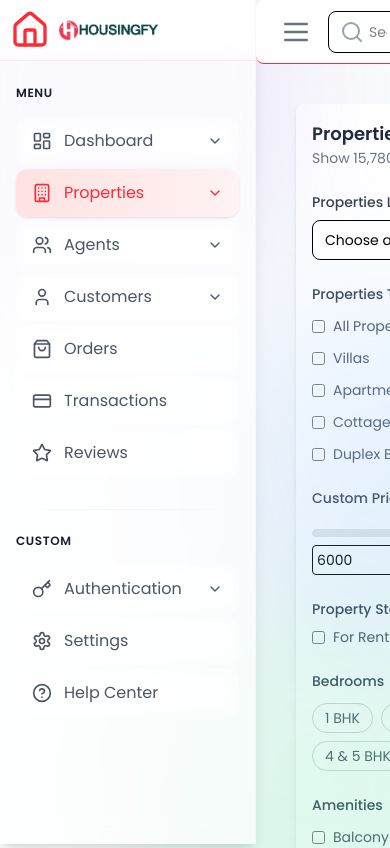
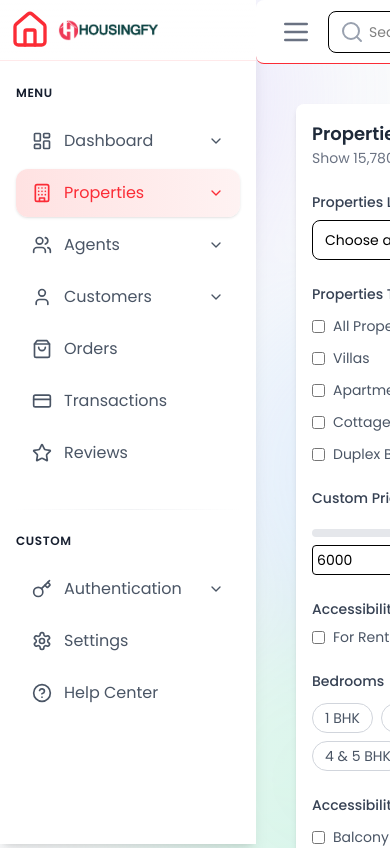
Before and after one commit to iamjameskhadka/housingfy, a React (Vite) app: page /admin/properties in a window 390 px wide. Shown: the top 848 px of the page. Built offline with nearby package versions, Linux system fonts and the light colour scheme.

Commit message:
again comit

```diff
--- a/src/components/Sidebar/AdminSidebar.jsx
+++ b/src/components/Sidebar/AdminSidebar.jsx
@@ -143,9 +143,9 @@ const AdminSidebar = ({ isOpen, toggleSidebar }) => {
       </div>
 
       {/* Main Sidebar Container */}
-      <div className={`admin-sidebar relative z-20 h-screen transition-all duration-300
-        backdrop-blur-md bg-white/70 shadow-lg border-r border-gray-100/50
-        ${isOpen ? 'w-64' : 'w-16'} flex flex-col`}
+      <aside
+        className={`admin-sidebar bg-white shadow-lg h-screen transition-all duration-300 ease-in-out z-10 ${isOpen ? 'w-64' : 'w-20'
+          }`}
       >
         {/* Logo Section */}
         <div className="flex-shrink-0 sticky top-0 z-30 bg-gradient-to-b from-white/90 via-white/80 to-transparent backdrop-blur-md">
@@ -405,7 +405,7 @@ const AdminSidebar = ({ isOpen, toggleSidebar }) => {
             </div>
           </div>
         </div>
-      </div>
+      </aside>
     </div>
   );
 };
--- a/src/layouts/AdminLayout.jsx
+++ b/src/layouts/AdminLayout.jsx
@@ -32,7 +32,7 @@ const AdminLayout = ({ children }) => {
 
           {/* Main Content */}
           <main className={`flex-1 overflow-x-hidden overflow-y-auto ${isAdminRoute ? 'p-4' : ''
-            }`}>
+            }`} style={{ isolation: 'isolate' }}>
             {children}
           </main>
 
--- a/src/pages/Admin/Properties/AllProperties.jsx
+++ b/src/pages/Admin/Properties/AllProperties.jsx
@@ -151,9 +151,9 @@ const AllProperties = () => {
   };
 
   return (
-    <div className="p-6 flex flex-col md:flex-row gap-6">
+    <div className="p-6 flex gap-6">
       {/* Left Sidebar Filters */}
-      <div className="w-full md:w-72 flex-shrink-0 bg-white rounded-lg shadow-md p-4 h-fit filter-section">
+      <div className="w-72 flex-shrink-0 bg-white rounded-lg shadow-md p-4 h-fit filter-section">
         <div className="space-y-6">
           {/* Properties Header */}
           <div>
@@ -165,7 +165,7 @@ const AllProperties = () => {
           <div className="space-y-2 relative">
             <label className="block text-sm font-medium text-gray-700">Properties Location</label>
             <div className="relative">
-              <select className="w-full p-2 border rounded-lg focus:ring-2 focus:ring-red-500 text-sm bg-white">
+              <select className="w-full p-2 border rounded-lg focus:ring-2 focus:ring-red-500 text-sm bg-white" style={{ zIndex: 9999, position: 'relative' }}>
                 <option value="">Choose a city</option>
                 <option value="Taplejung">Taplejung</option>
                 <option value="Ithari">Ithari</option>
@@ -219,7 +219,7 @@ const AllProperties = () => {
 
           {/* Accessibility Features */}
           <div className="space-y-2">
-            <label className="block text-sm font-medium text-gray-700">Property Status</label>
+            <label className="block text-sm font-medium text-gray-700">Accessibility Features</label>
             <div className="flex gap-4">
               <label className="flex items-center space-x-2">
                 <input type="checkbox" className="rounded border-gray-300 text-red-500 focus:ring-red-500 animated-checkbox" />
@@ -250,7 +250,7 @@ const AllProperties = () => {
 
           {/* Amenities Filter */}
           <div className="space-y-3">
-            <label className="block text-sm font-medium text-gray-700">Amenities</label>
+            <label className="block text-sm font-medium text-gray-700">Accessibility Features</label>
             {amenities.map((amenity) => (
               <label key={amenity} className="flex items-center space-x-2">
                 <input
@@ -271,8 +271,8 @@ const AllProperties = () => {
           </div>
 
           {/* Apply Button */}
-          <button className="px-4 py-4 w-full bg-red-500 text-white rounded-lg hover:bg-red-600
-          transition-all duration-300 hover:shadow-lg transform hover:-translate-y-0.5">
+          <button className="px-4 py-4 w-full  bg-red-500 text-white rounded-lg hover:bg-red-600
+            transition-all duration-300 hover:shadow-lg transform hover:-translate-y-0.5">
             Apply
           </button>
         </div>
@@ -289,7 +289,7 @@ const AllProperties = () => {
           <button
             onClick={handleAddProperty}
             className="px-4 py-2 bg-red-500 text-white rounded-lg hover:bg-red-600
-            transition-all duration-300 hover:shadow-lg transform hover:-translate-y-0.5"
+              transition-all duration-300 hover:shadow-lg transform hover:-translate-y-0.5"
           >
             Add New Property
           </button>
```
